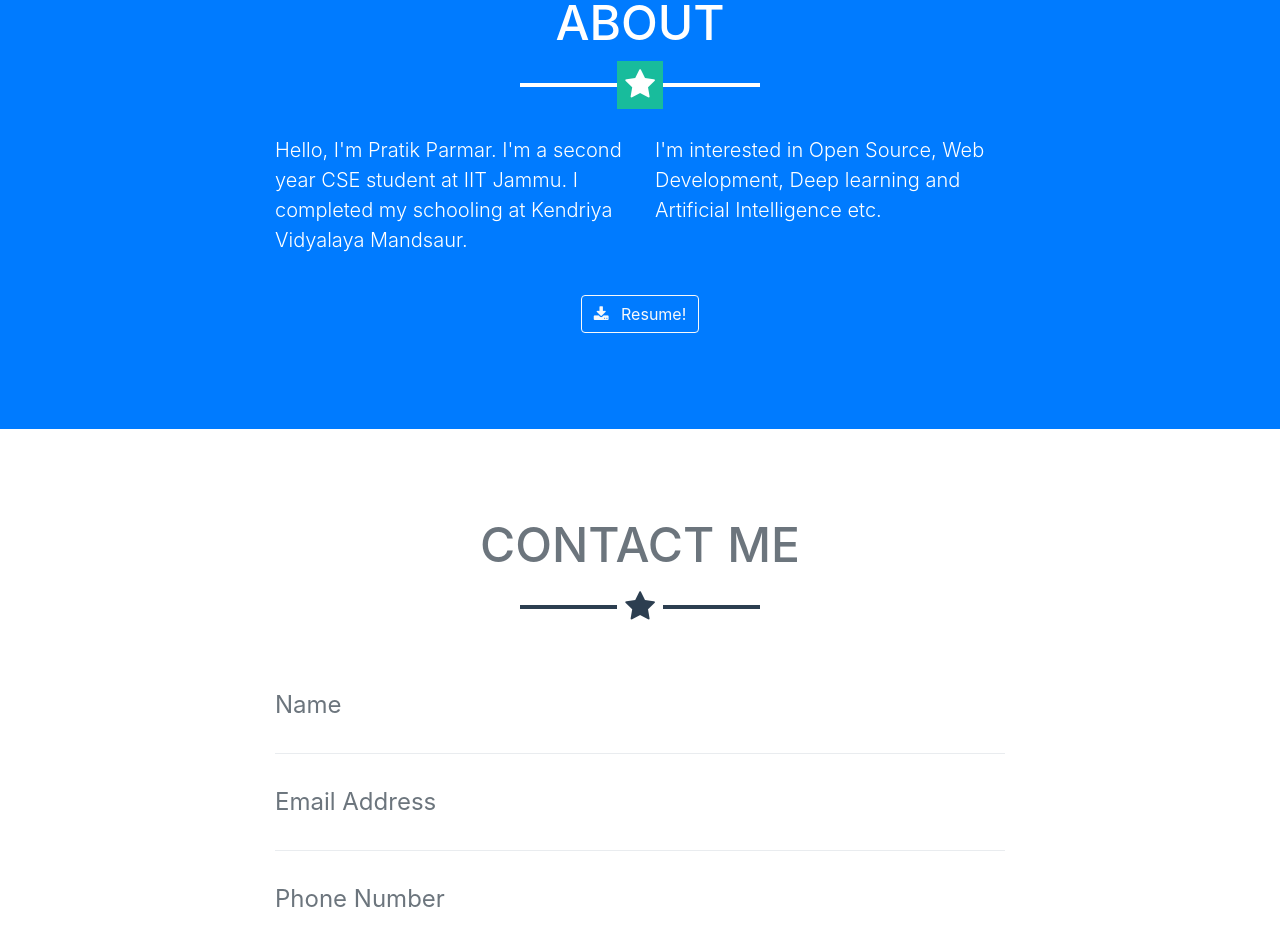
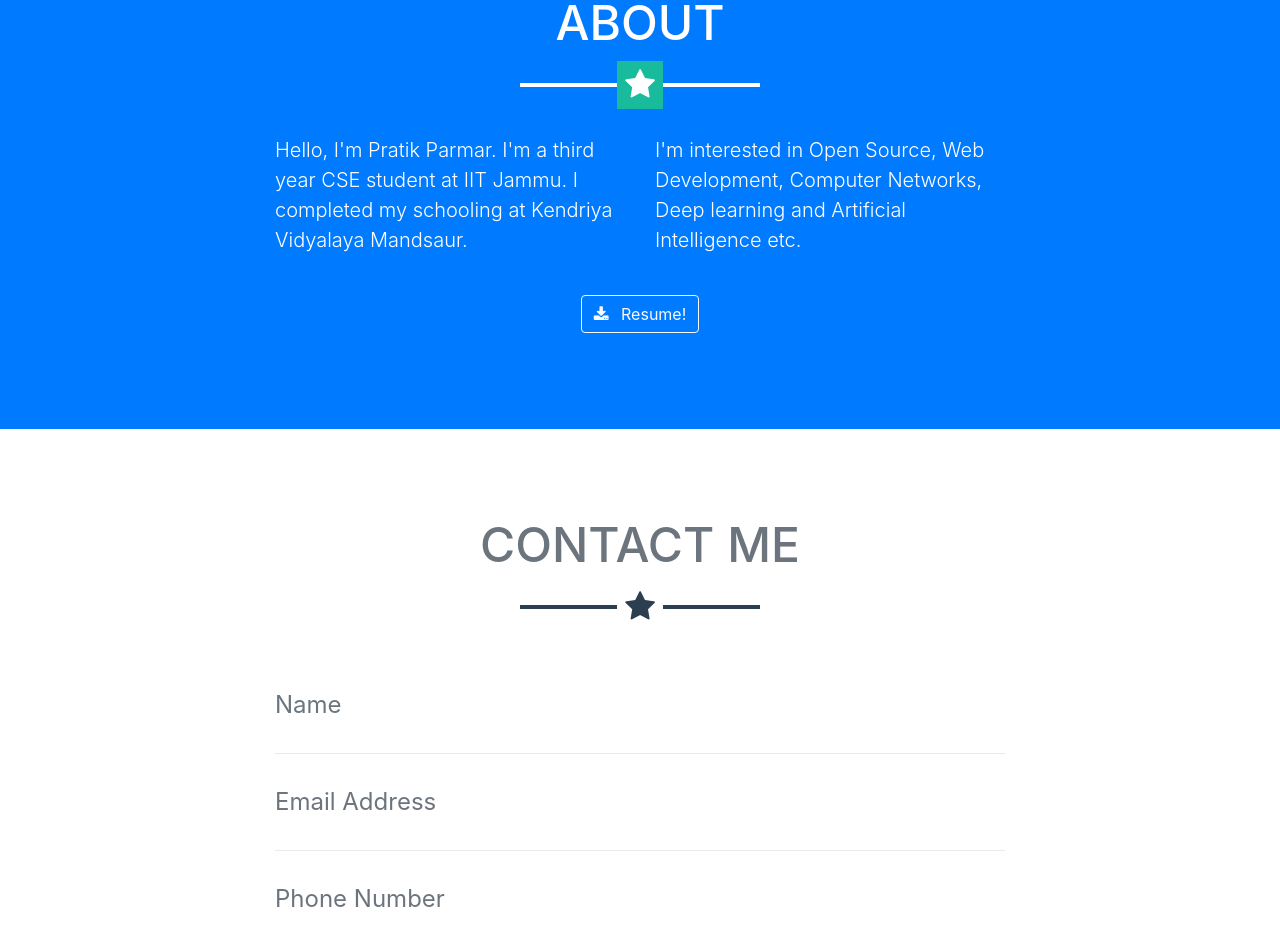
Before and after one commit to prateek18597/prateek18597.github.io, a website with bundled scripts: page index.html in a window 1280 px wide. Shown: the part 1555-2490 px from the top of the page. Built offline with nearby package versions, Linux system fonts and the light colour scheme.

Commit message:
Resume updated

```diff
--- a/index.html
+++ b/index.html
@@ -140,11 +140,11 @@
         <hr class="star-light mb-5">
         <div class="row">
           <div class="col-lg-4 ml-auto">
-            <p class="lead">Hello, I'm Pratik Parmar. I'm a second year CSE student at IIT Jammu. I completed my schooling at Kendriya Vidyalaya Mandsaur.
+            <p class="lead">Hello, I'm Pratik Parmar. I'm a third year CSE student at IIT Jammu. I completed my schooling at Kendriya Vidyalaya Mandsaur.
             </p>
           </div>
           <div class="col-lg-4 mr-auto">
-            <p class="lead">I'm interested in Open Source, Web Development, Deep learning and Artificial Intelligence etc.</p>
+            <p class="lead">I'm interested in Open Source, Web Development, Computer Networks, Deep learning and Artificial Intelligence etc.</p>
           </div>
         </div>
         <div class="text-center mt-4">
```
Also changed, not shown: 1 other file.
